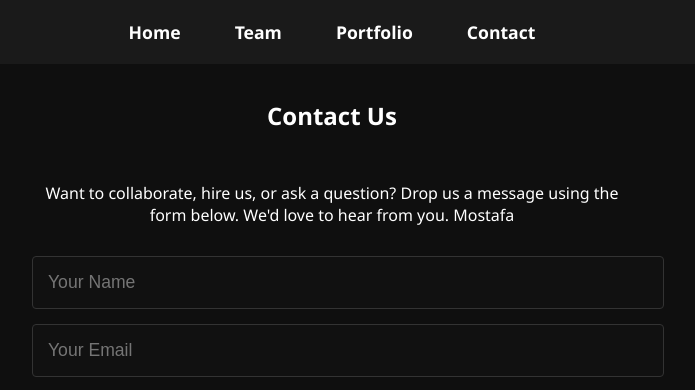
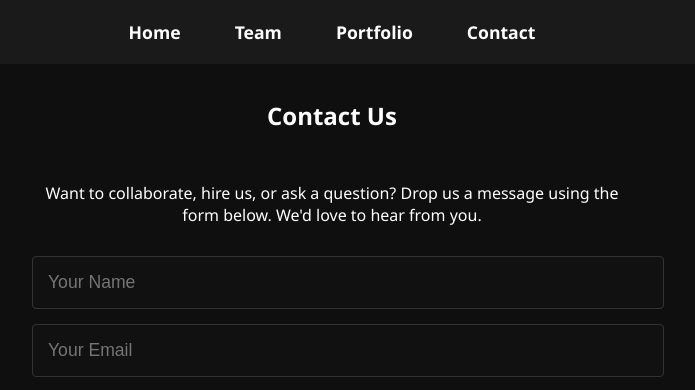
Before and after one commit to JordanTipping/not-a-cog-studio.github.io, a Jekyll site: the page built from contact.md, in a window 1280 px wide. Shown: the top 390 px of the page, without its empty margins (308-1003 px from the left). Built offline with Jekyll 4.4.1, drawn with Linux system fonts in a browser that asks for light colours; our own code applies the rules of GitHub Pages for plain Markdown files.

Commit message:
Update contact.md

```diff
--- a/contact.md
+++ b/contact.md
@@ -1,6 +1,6 @@
 <section class="section" id="contact" aria-labelledby="contact-heading">
   <h1 id="contact-heading">Contact Us</h1>
-  <p>Want to collaborate, hire us, or ask a question? Drop us a message using the form below. We'd love to hear from you. Mostafa</p>
+  <p>Want to collaborate, hire us, or ask a question? Drop us a message using the form below. We'd love to hear from you. </p>
 
 <!-- Contact Form -->
 <form id="contact-form" action="https://formspree.io/f/xdkepdvk" method="POST">
```
